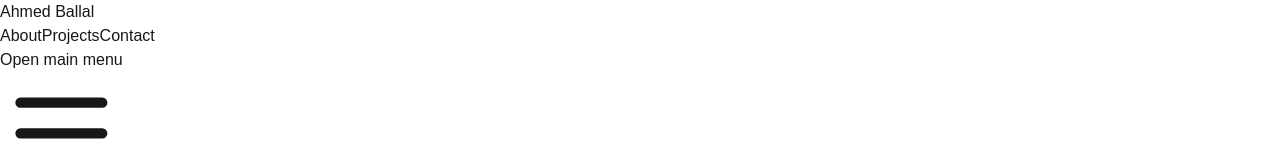
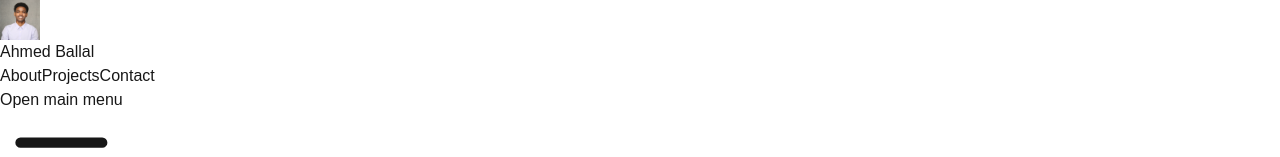
Before and after one commit to aballal-source/portfolio-v3, a Next.js app: page / in a window 1280 px wide. Shown: the top 157 px of the page. Built offline with nearby package versions, Linux system fonts and the light colour scheme.

Commit message:
fix: moved image to the public/ directory to ensure image is accessible

```diff
--- a/src/app/page.tsx
+++ b/src/app/page.tsx
@@ -5,7 +5,7 @@ import { About } from '@/components/sections/about/About';
 import { Projects } from '@/components/sections/projects/Projects';
 import { Contact } from '@/components/sections/contact/Contact';
 import Link from 'next/link';
-// import Image from 'next/image';
+import Image from 'next/image';
 // import profileImage from '@/components/profile/ProfileImage.jpg';
 // import { FiGithub, FiLinkedin, FiInstagram } from 'react-icons/fi';
 // import { RiTwitterXLine } from 'react-icons/ri';
@@ -65,13 +65,13 @@ export default function Home(): ReactElement {
         <div className="max-w-7xl mx-auto px-4 sm:px-6 lg:px-8">
           <div className="flex items-center justify-between h-16">
             <div className="flex items-center">
-              {/* <Image
-                src={profileImage}
+            <Image
+                src="/ProfileImage.jpg" // Ensure this path is correct
                 alt="Profile Image"
                 width={40}
                 height={40}
                 className="rounded-full"
-              /> */}
+              />
               <Link href="/" className="text-primary text-2xl font-bold lg:hidden">
                 Ahmed Ballal
               </Link>
```
Also changed, not shown: public/ProfileImage.jpg (renamed from src/components/Profile/ProfileImage.jpg).
